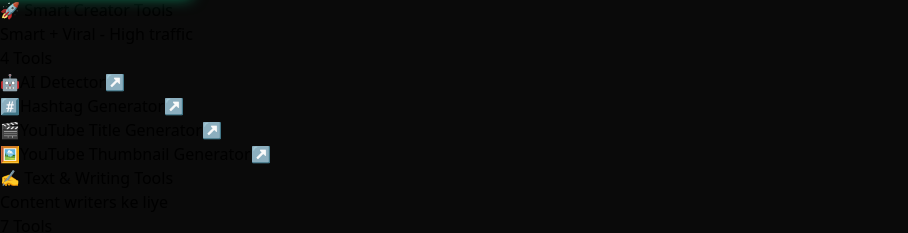
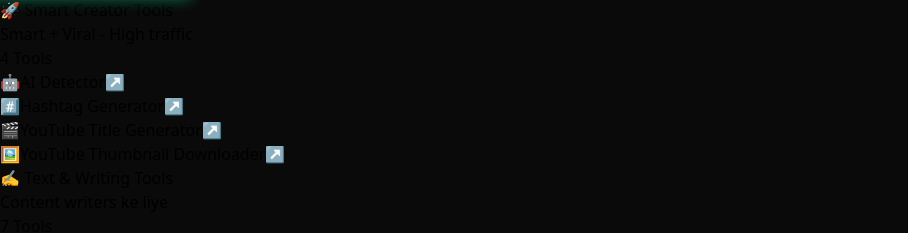
Before and after one commit to Ravs10/velora-cloud, a Next.js app: page / in a window 1280 px wide. Shown: the part 3650-3883 px from the top of the page, without its empty margins (0-908 px from the left). Built offline with nearby package versions, Linux system fonts and the light colour scheme.

Commit message:
Rename YouTube Thumbnail Generator to Downloader

```diff
--- a/app/page.tsx
+++ b/app/page.tsx
@@ -54,7 +54,7 @@ export default function Home() {
         { name: "AI Detector", url: `${TOOLS_BASE}/ai-detector`, icon: "🤖" },
         { name: "Hashtag Generator", url: `${TOOLS_BASE}/hashtag-generator`, icon: "#️⃣" },
         { name: "YouTube Title Generator", url: `${TOOLS_BASE}/youtube-title-generator`, icon: "🎬" },
-        { name: "YouTube Thumbnail Generator", url: `${TOOLS_BASE}/youtube-thumbnail-generator`, icon: "🖼️" },
+        { name: "YouTube Thumbnail Downloader", url: `${TOOLS_BASE}/youtube-thumbnail-downloader`, icon: "🖼️" },
 
       ]
     },
```
